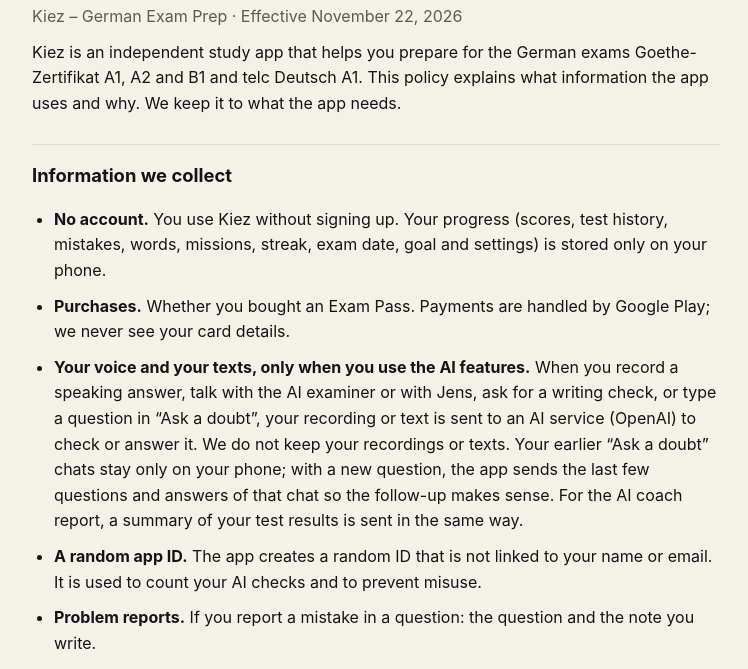
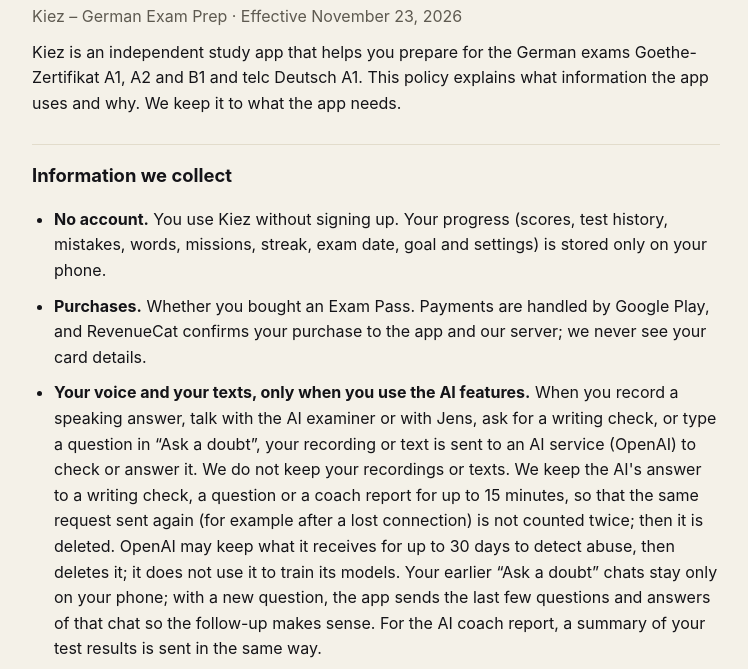
Before and after one commit to vinith0140/kiez-legal, a plain HTML site: page index.html in a window 1280 px wide. Shown: the part 118-787 px from the top of the page, without its empty margins (264-1012 px from the left). Drawn offline with Linux system fonts and the light colour scheme.

Commit message:
Privacy: name RevenueCat and Cloudflare; OpenAI may keep data up to 30 days for abuse checks (not for training); AI answers kept up to 15 minutes so a repeated request is not counted twice
Co-Authored-By: Claude Opus 5.5 <noreply@anthropic.com>

```diff
--- a/index.html
+++ b/index.html
@@ -11,15 +11,15 @@
 <main>
 <p class="brand">KIEZ</p>
 <h1>Privacy Policy</h1>
-<p class="muted">Kiez – German Exam Prep · Effective November 22, 2026</p>
+<p class="muted">Kiez – German Exam Prep · Effective November 23, 2026</p>
 
 <p>Kiez is an independent study app that helps you prepare for the German exams Goethe-Zertifikat A1, A2 and B1 and telc Deutsch A1. This policy explains what information the app uses and why. We keep it to what the app needs.</p>
 
 <h2>Information we collect</h2>
 <ul>
 <li><b>No account.</b> You use Kiez without signing up. Your progress (scores, test history, mistakes, words, missions, streak, exam date, goal and settings) is stored only on your phone.</li>
-<li><b>Purchases.</b> Whether you bought an Exam Pass. Payments are handled by Google Play; we never see your card details.</li>
-<li><b>Your voice and your texts, only when you use the AI features.</b> When you record a speaking answer, talk with the AI examiner or with Jens, ask for a writing check, or type a question in “Ask a doubt”, your recording or text is sent to an AI service (OpenAI) to check or answer it. We do not keep your recordings or texts. Your earlier “Ask a doubt” chats stay only on your phone; with a new question, the app sends the last few questions and answers of that chat so the follow-up makes sense. For the AI coach report, a summary of your test results is sent in the same way.</li>
+<li><b>Purchases.</b> Whether you bought an Exam Pass. Payments are handled by Google Play, and RevenueCat confirms your purchase to the app and our server; we never see your card details.</li>
+<li><b>Your voice and your texts, only when you use the AI features.</b> When you record a speaking answer, talk with the AI examiner or with Jens, ask for a writing check, or type a question in “Ask a doubt”, your recording or text is sent to an AI service (OpenAI) to check or answer it. We do not keep your recordings or texts. We keep the AI's answer to a writing check, a question or a coach report for up to 15 minutes, so that the same request sent again (for example after a lost connection) is not counted twice; then it is deleted. OpenAI may keep what it receives for up to 30 days to detect abuse, then deletes it; it does not use it to train its models. Your earlier “Ask a doubt” chats stay only on your phone; with a new question, the app sends the last few questions and answers of that chat so the follow-up makes sense. For the AI coach report, a summary of your test results is sent in the same way.</li>
 <li><b>A random app ID.</b> The app creates a random ID that is not linked to your name or email. It is used to count your AI checks and to prevent misuse.</li>
 <li><b>Problem reports.</b> If you report a mistake in a question: the question and the note you write.</li>
 <li><b>Technical information.</b> Like any app, basic technical data (such as your IP address and app version) is processed by our hosting providers to deliver the app and its audio. We do not use advertising IDs.</li>
@@ -43,7 +43,7 @@
 </ul>
 
 <h2>Service providers</h2>
-<p>We use trusted service providers only to run the app: purchase processing, content delivery and hosting, and AI services (OpenAI) for checking speaking and writing, answering “Ask a doubt” questions and the examiner's voice. They process information on our behalf and under their own security and privacy terms. We may also disclose information if the law requires it.</p>
+<p>We use trusted service providers only to run the app: Google Play and RevenueCat (purchases), Cloudflare (hosting, our server and the download of audio) and OpenAI (checking speaking and writing, answering “Ask a doubt” questions, the coach report and the examiner's voice). They process information on our behalf and under their own security and privacy terms. We may also disclose information if the law requires it.</p>
 
 <h2>Security and storage</h2>
 <p>Information is sent encrypted (HTTPS) and processed with established cloud providers, which may be in the United States, the European Union or other countries. We take reasonable steps to protect it, but no system is perfectly secure.</p>
@@ -51,7 +51,7 @@
 <h2>How long we keep it</h2>
 <ul>
 <li>Data on your phone stays until you delete it in the app or uninstall the app.</li>
-<li>Recordings, texts and questions you send to the AI are not kept after the answer.</li>
+<li>Recordings, texts and questions you send to the AI are not kept by us after the answer; the AI's answer is kept up to 15 minutes (see above). OpenAI may keep them up to 30 days to detect abuse.</li>
 <li>A record of your purchases and of how many AI checks you used is kept as needed for billing, refunds and misuse prevention.</li>
 <li>Problem reports are kept for up to 6 months.</li>
 </ul>
```
